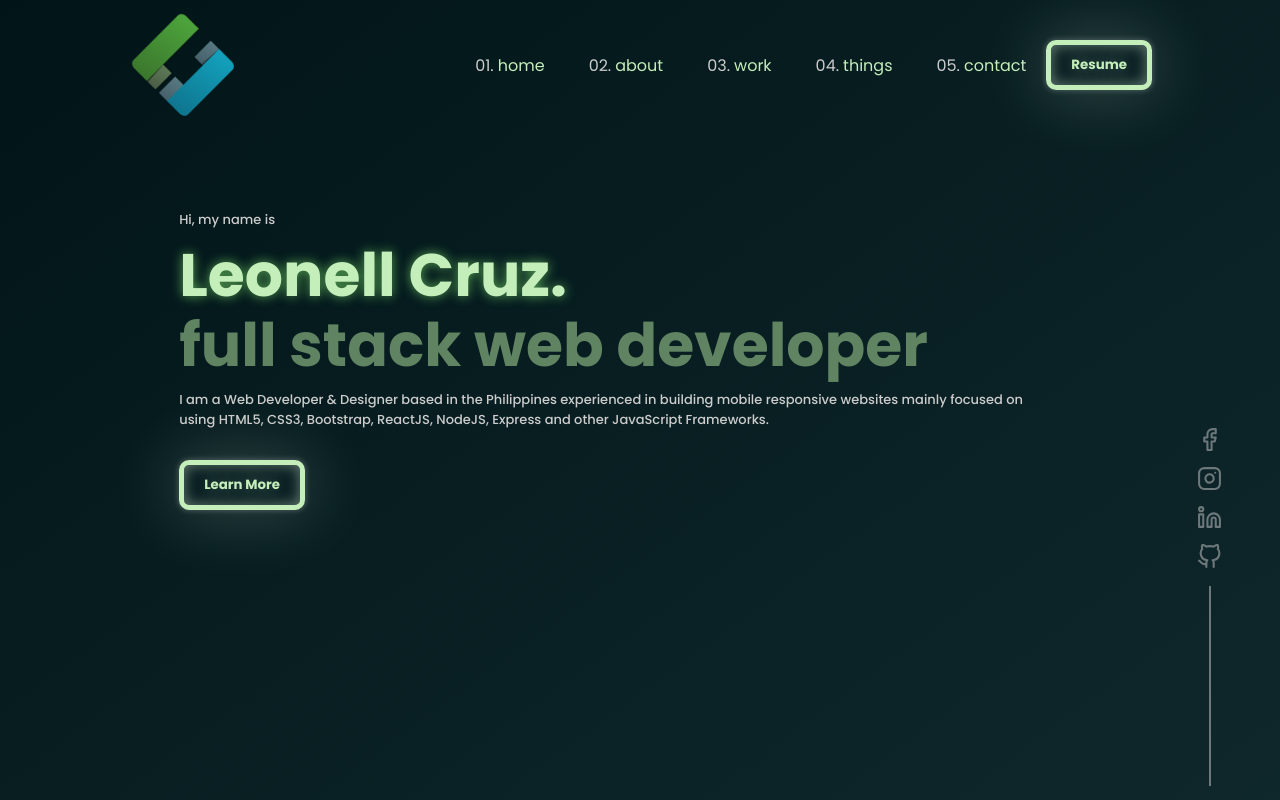
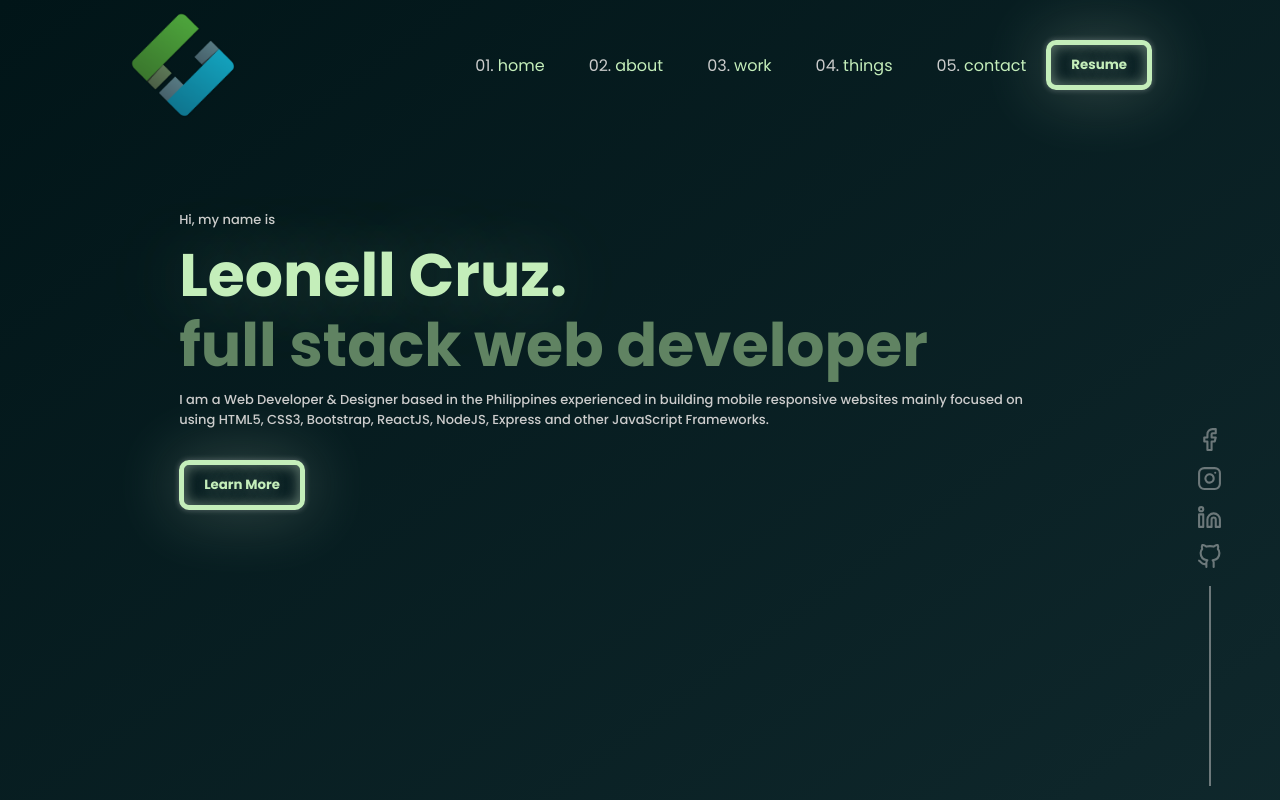
Before and after one commit to leonellcruz7/leonellcruz, a React (Create React App) app: page / in a window 1280 px wide. Shown: the top 800 px of the page. Built offline with nearby package versions, Linux system fonts and the light colour scheme; a web font is replaced by a local one.

Commit message:
update design

```diff
--- a/src/Components/Landing.css
+++ b/src/Components/Landing.css
@@ -39,7 +39,7 @@
 
 .landing .head .name {
     color: var(--primary);
-    text-shadow: 0px 0px 12px rgba(140, 252, 116, 0.6);
+    text-shadow: 0px 0px 82px rgba(214, 255, 204, 0.3);
 }
 
 .landing .btn {
```
